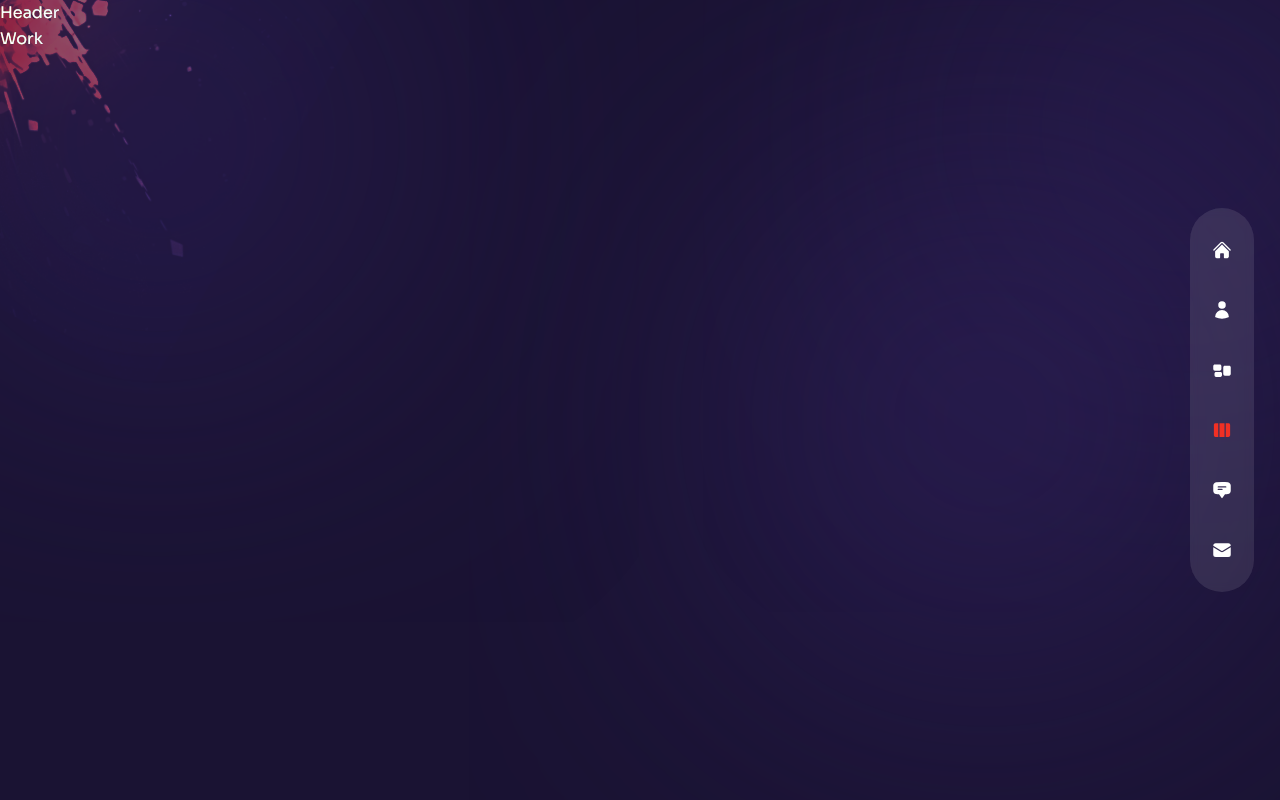
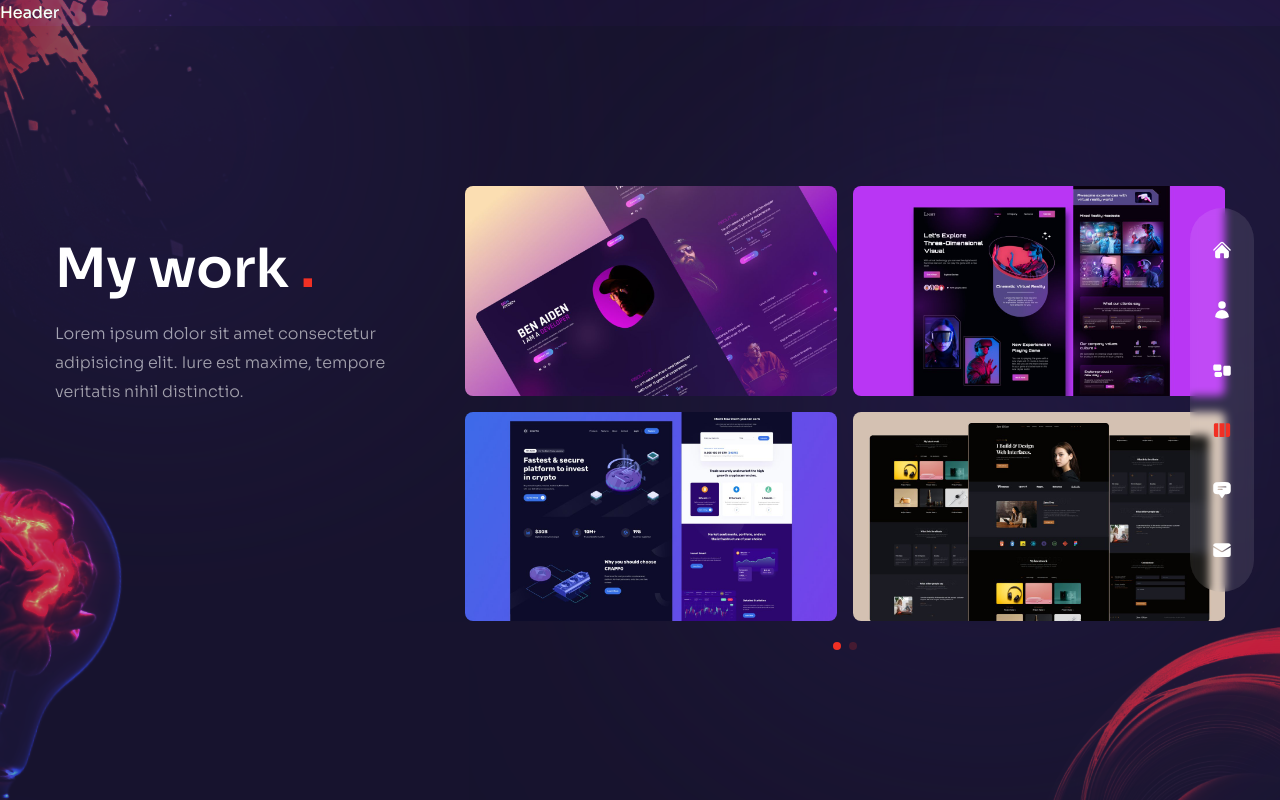
Before and after one commit to tltelf/portfolio-2, a Next.js app: page /work in a window 1280 px wide. Built offline with nearby package versions, Linux system fonts and the light colour scheme.

Commit message:
add: Work

```diff
--- a/components/Layout.jsx
+++ b/components/Layout.jsx
@@ -1,4 +1,4 @@
-import { Sora } from '@next/font/google'
+import { Sora } from "next/font/google"
 import Nav from './Nav'
 import Header from '../components/Header'
 import TopLeftImg from '../components/TopLeftImg'
--- a/components/WorkSlider.js
+++ b/components/WorkSlider.js
@@ -44,8 +44,47 @@
   ],
 };
 
+import { Swiper, SwiperSlide } from 'swiper/react'
+import 'swiper/css';
+import 'swiper/css/free-mode';
+import 'swiper/css/pagination';
+import { Pagination } from 'swiper';
+import { BsArrowRight } from 'react-icons/bs'
+import Image from 'next/image';
+
 const WorkSlider = () => {
-  return <div>Work Slider</div>;
+  return <Swiper
+    spaceBetween={10}
+    pagination={{
+      clickable: true
+    }}
+    modules={[Pagination]}
+    className='h-[280px] sm:h-[480px]'
+  >
+    {
+      workSlides.slides.map((slide, index) => (
+        <SwiperSlide key={index}>
+          <div className='grid grid-cols-2 grid-rows-2 gap-4 cursor-pointer'>
+            {slide.images.map((image, index) => (
+              <div key={index} className='relative rounded-lg overflow-hidden flex items-center justify-center group'>
+                <div className='flex items-center justify-center relative overflow-hidden group'>
+                  <Image src={image.path} width={500} height={300} alt='' />
+                  <div className='absolute inset-0 bg-gradient-to-l from-transparent via-[#e838cc] to-[#4a22bd] opacity-0 group-hover:opacity-80 transition-all duration-700'></div>
+                  <div className='absolute bottom-0 translate-y-full group-hover:-translate-y-10 group-hover:xl:-translate-y-20 transition-all duration-300'>
+                    <div className='flex items-center gap-x-2 text-[13px] tracking-[0.2em]'>
+                      <div className='delay-100'>LIVE</div>
+                      <div className='translate-y-[500%] group-hover:translate-y-0 transition-all duration-300 delay-150'>PROJECT</div>
+                      <div className='text-xl translate-y-[500%] group-hover:translate-y-0 transition-all duration-300 delay-200'><BsArrowRight /></div>
+                    </div>
+                  </div>
+                </div>
+              </div>
+            ))}
+          </div>
+        </SwiperSlide>
+      ))
+    }
+  </Swiper>;
 };
 
 export default WorkSlider;
--- a/package.json
+++ b/package.json
@@ -9,7 +9,6 @@
     "lint": "next lint"
   },
   "dependencies": {
-    "@next/font": "^13.4.4",
     "framer-motion": "^10.12.16",
     "next": "13.4.3",
     "react": "18.2.0",
--- a/pages/services/index.jsx
+++ b/pages/services/index.jsx
@@ -11,7 +11,7 @@
     <div className="container mx-auto">
       <div className='flex flex-col xl:flex-row gap-x-8'>
         <div className='text-center flex xl:w-[30vw] flex-col lg:text-left mb-4 xl:mb-0'>
-          <motion.h2 variants={fadeIn('up', 0.2)} initial='hidden' animate='show' exit='hidden' className='h2 xl:mt8'>My services <span className='text-accent'>.</span></motion.h2>
+          <motion.h2 variants={fadeIn('up', 0.2)} initial='hidden' animate='show' exit='hidden' className='h2 xl:mt-8'>My services <span className='text-accent'>.</span></motion.h2>
           <motion.p variants={fadeIn('up', 0.4)} initial='hidden' animate='show' exit='hidden' className='mb-4 max-w-[400px] mx-auto lg:mx-0'>Lorem ipsum dolor sit amet consectetur adipisicing elit. Iure est maxime, tempore veritatis nihil distinctio.</motion.p>
         </div>
         <motion.div variants={fadeIn('down', 0.6)} initial='hidden' animate='show' exit='hidden' className='w-full xl:max-w-[65%]'>
--- a/pages/work/index.js
+++ b/pages/work/index.js
@@ -1,5 +1,26 @@
+import WorkSlider from '../../components/WorkSlider';
+import Bulb from '../../components/Bulb';
+import Circles from '../../components/Circles';
+
+import { motion } from 'framer-motion';
+import { fadeIn } from '../../variants';
+
 const Work = () => {
-  return <div>Work</div>;
+  return <div className='h-full bg-primary/30 py-36 flex items-center'>
+    <Circles />
+    <div className="container mx-auto">
+      <div className='flex flex-col xl:flex-row gap-x-8'>
+        <div className='text-center flex xl:w-[30vw] flex-col lg:text-left mb-4 xl:mb-0'>
+          <motion.h2 variants={fadeIn('up', 0.2)} initial='hidden' animate='show' exit='hidden' className='h2 xl:mt-12'>My work <span className='text-accent'>.</span></motion.h2>
+          <motion.p variants={fadeIn('up', 0.4)} initial='hidden' animate='show' exit='hidden' className='mb-4 max-w-[400px] mx-auto lg:mx-0'>Lorem ipsum dolor sit amet consectetur adipisicing elit. Iure est maxime, tempore veritatis nihil distinctio.</motion.p>
+        </div>
+        <motion.div variants={fadeIn('down', 0.6)} initial='hidden' animate='show' exit='hidden' className='w-full xl:max-w-[65%]'>
+          <WorkSlider />
+        </motion.div>
+      </div>
+    </div>
+    <Bulb />
+  </div>;
 };
 
 export default Work;
```
Also changed, not shown: 1 other file (tests, documents, lock files or other folders).
